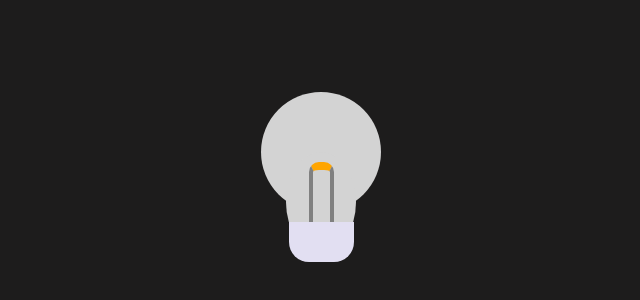
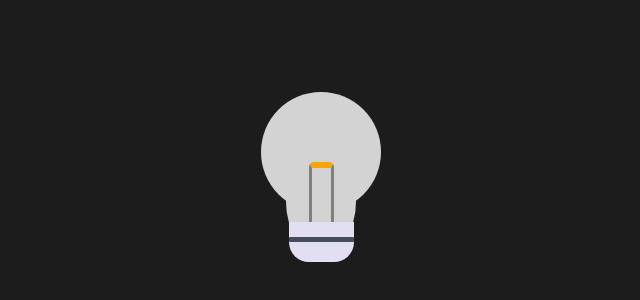
Before and after one commit to DanielShamir93/javascript, a plain HTML site: page 21.4-lightbulb/21.4-lightbulb.html in a window 1280 px wide. Shown: the part 248-548 px from the top of the page, 319-959 px from the left. Drawn offline with Linux system fonts and the light colour scheme.

Commit message:
update assignment 21.4

```diff
--- a/21.4-lightbulb/21.4-lightbulb.css
+++ b/21.4-lightbulb/21.4-lightbulb.css
@@ -45,11 +45,11 @@
     height: 70px;
     border: 10px gray solid;
     position:absolute;
-    border-radius: 10px;
-    border-top: 8px orange solid;
+    border-radius: 5px;
+    border-top: 6px orange solid;
     border-bottom: transparent;
-    border-left: 4px gray solid;
-    border-right: 4px gray solid;
+    border-left: 3px gray solid;
+    border-right: 3px gray solid;
     bottom: 20px;
 }
 
@@ -60,6 +60,16 @@
     position: absolute;
     top: 170px;
     border-radius: 0 0 20px 20px;
+}
+
+.bulb-body::before {
+    content: '';
+    position: absolute;
+    width: 65px;
+    height: 5px;
+    background: #464D58;
+    top: 15px;
+    border-radius: 1px 1px;
 }
 
 .bulb-body::after {
```
